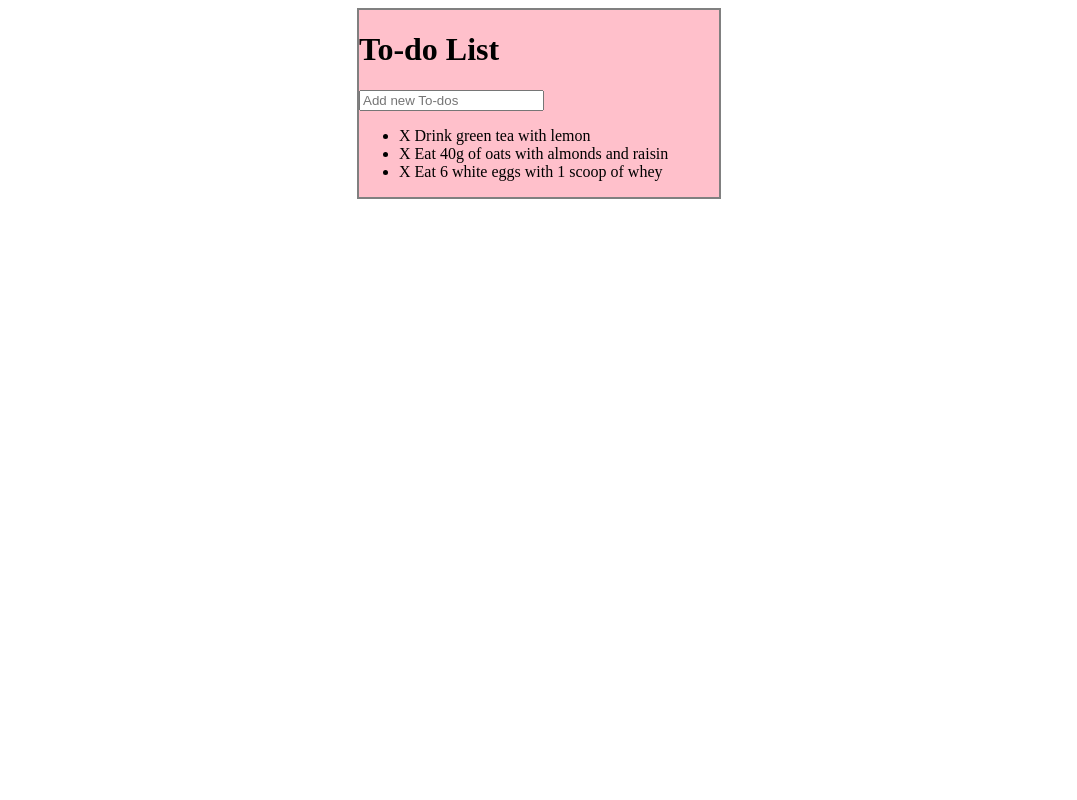
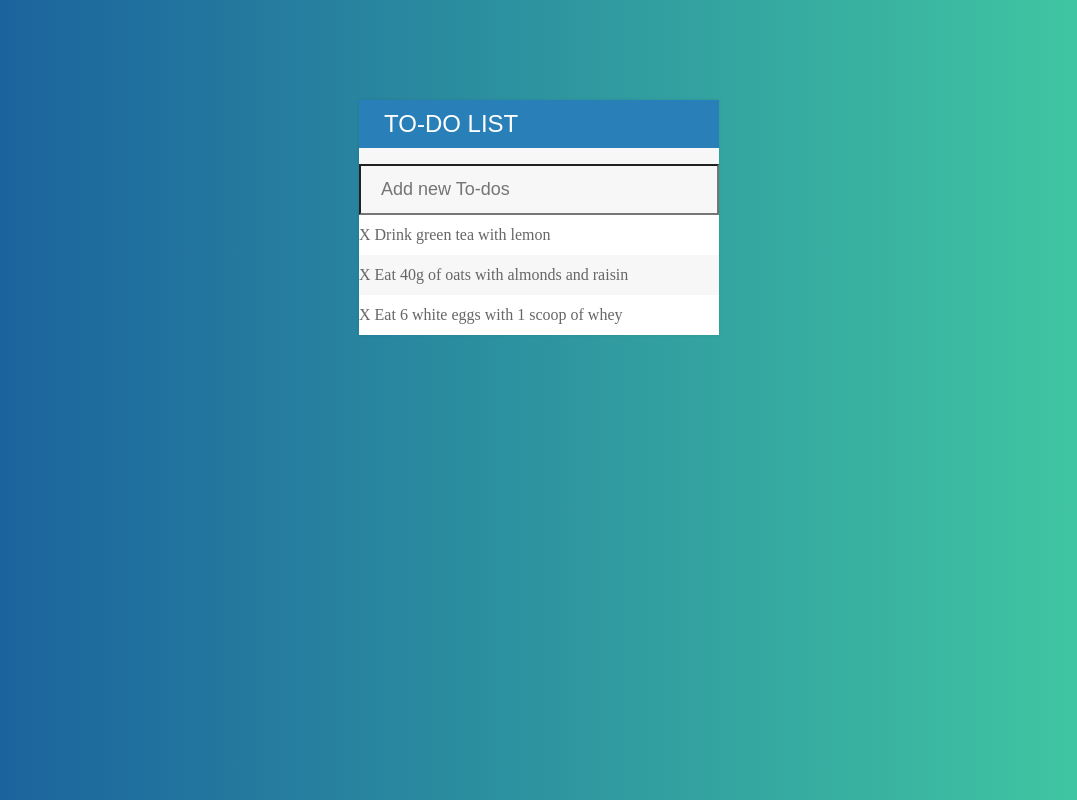
Before and after one commit to saradgyawali/jQueryToDoApp, a plain HTML site: page jQuery_To_Do_List/index.html in a window 1280 px wide. Shown: the whole page, without its empty margins (101-1178 px from the left). Drawn offline with Linux system fonts and the light colour scheme.

Commit message:
Added css

```diff
--- a/jQuery_To_Do_List/assets/css/todos.css
+++ b/jQuery_To_Do_List/assets/css/todos.css
@@ -1,8 +1,58 @@
+h1{
+	background: #2980b9;
+	color:white;
+	font-family:sans-serif;
+	padding:10px 25px;
+	text-transform: uppercase;
+	font-size:24px;
+	font-weight:normal;
+}
+
+body {
+
+
+background: #43cea2; /* fallback for old browsers */
+background: -webkit-linear-gradient(to left, #43cea2 , #185a9d); /* Chrome 10-25, Safari 5.1-6 */
+background: linear-gradient(to left, #43cea2 , #185a9d); /* W3C, IE 10+/ Edge, Firefox 16+, Chrome 26+, Opera 12+, Safari 7+ */
+
+}
+ul {
+	list-style: none;
+	margin: 0;
+	padding: 0;
+}
+
+li {
+	background: #fff;
+	height: 40px;
+	line-height:40px;
+	color: #666;
+}
+
+li:nth-child(2n) {
+	background: #f7f7f7;
+}
+
+input {
+	font-size: 18px;
+	color:#2980b9;
+	background-color: #f7f7f7;
+	width: 100%;
+	padding: 13px 13px 13px 20px;
+
+}
+
+inpur:focus {
+	background: #fff;
+	border: 3px solid #2980b9;
+	outline: none;
+}
+
 #container {
-	background: pink;
+	background: #f7f7f7;
 	width:360px;
-	margin: 0 auto;
-	border: 2px solid gray;
+	margin: 100px auto;
+	box-shadow: 0 0 3px rgba(0,0,0,0.1);
 }
 
 .completed {
--- a/jQuery_To_Do_List/assets/js/todos.js
+++ b/jQuery_To_Do_List/assets/js/todos.js
@@ -1,12 +1,12 @@
 //Check Off Specific todos by clicking
  $(document).ready(function() {
- $("li").click(function() {
+ $("ul").on("click", "li", function() {
  	$(this).toggleClass("completed");
  });
 
 
  // Click on X to delete todo
-  $("span").click(function(){
+  $("ul").on("click", "span", function(){
  	$(this).parent().fadeOut(500,function(){
  		$(this).remove();
  	});
```
